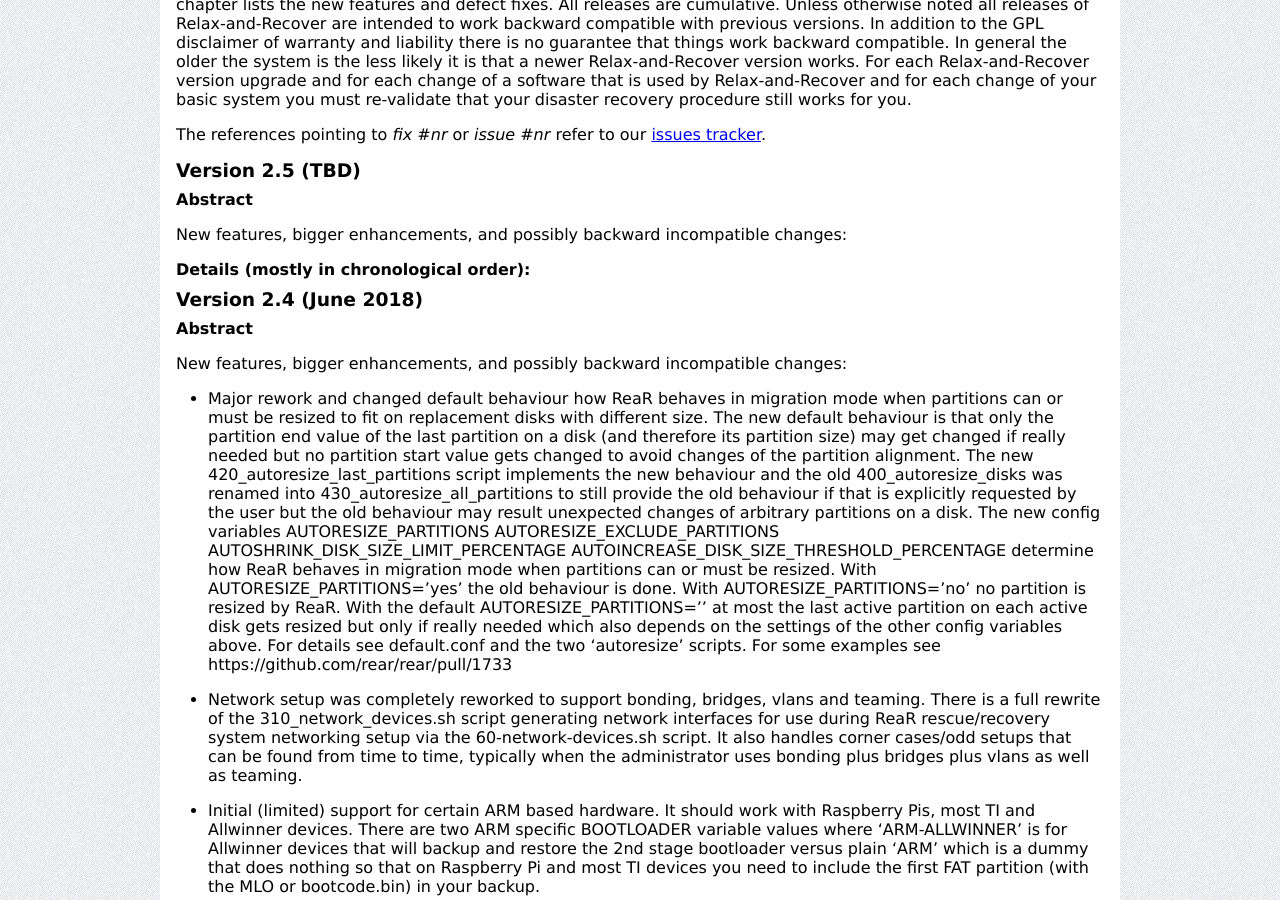
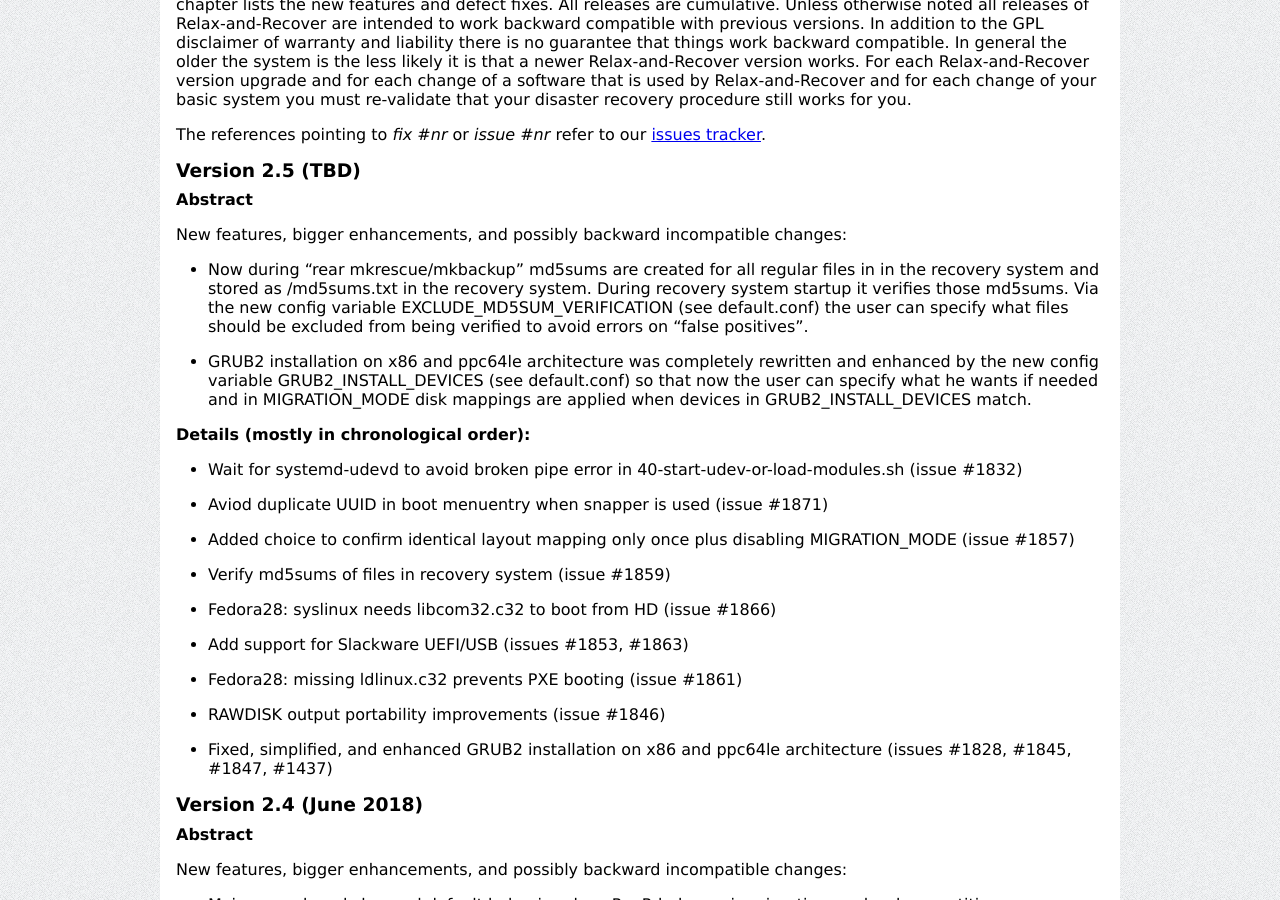
Before and after one commit to rear/rear.github.com, a Jekyll site: the page built from documentation/release-notes-2-5.md, in a window 1280 px wide and 900 px high, scrolled down 2857 px. Built offline with Jekyll 4.4.1, drawn with Linux system fonts in a browser that asks for light colours; comment, search, counter and statistics services are not loaded.

Commit message:
Update release-notes-2-5.md
Added the changes for ReaR 2.5 as done up to now.

```diff
--- a/documentation/release-notes-2-5.md
+++ b/documentation/release-notes-2-5.md
@@ -179,9 +179,35 @@
 
 New features, bigger enhancements, and possibly backward incompatible changes:
 
+* Now during "rear mkrescue/mkbackup" md5sums are created for all regular files in in the recovery system
+and stored as /md5sums.txt in the recovery system. During recovery system startup it verifies those md5sums.
+Via the new config variable EXCLUDE_MD5SUM_VERIFICATION (see default.conf) the user can specify
+what files should be excluded from being verified to avoid errors on "false positives".
+
+* GRUB2 installation on x86 and ppc64le architecture was completely rewritten
+and enhanced by the new config variable GRUB2_INSTALL_DEVICES (see default.conf)
+so that now the user can specify what he wants if needed and in MIGRATION_MODE
+disk mappings are applied when devices in GRUB2_INSTALL_DEVICES match.
+
 #### Details (mostly in chronological order):
 
+* Wait for systemd-udevd to avoid broken pipe error in 40-start-udev-or-load-modules.sh (issue #1832)
 
+* Aviod duplicate UUID in boot menuentry when snapper is used (issue #1871)
+
+* Added choice to confirm identical layout mapping only once plus disabling MIGRATION_MODE (issue #1857)
+
+* Verify md5sums of files in recovery system (issue #1859)
+
+* Fedora28: syslinux needs libcom32.c32 to boot from HD (issue #1866)
+
+* Add support for Slackware UEFI/USB (issues #1853, #1863)
+
+* Fedora28: missing ldlinux.c32 prevents PXE booting (issue #1861)
+
+* RAWDISK output portability improvements (issue #1846)
+
+* Fixed, simplified, and enhanced GRUB2 installation on x86 and ppc64le architecture (issues #1828, #1845, #1847, #1437)
 
 ### Version 2.4 (June 2018)
 
```
